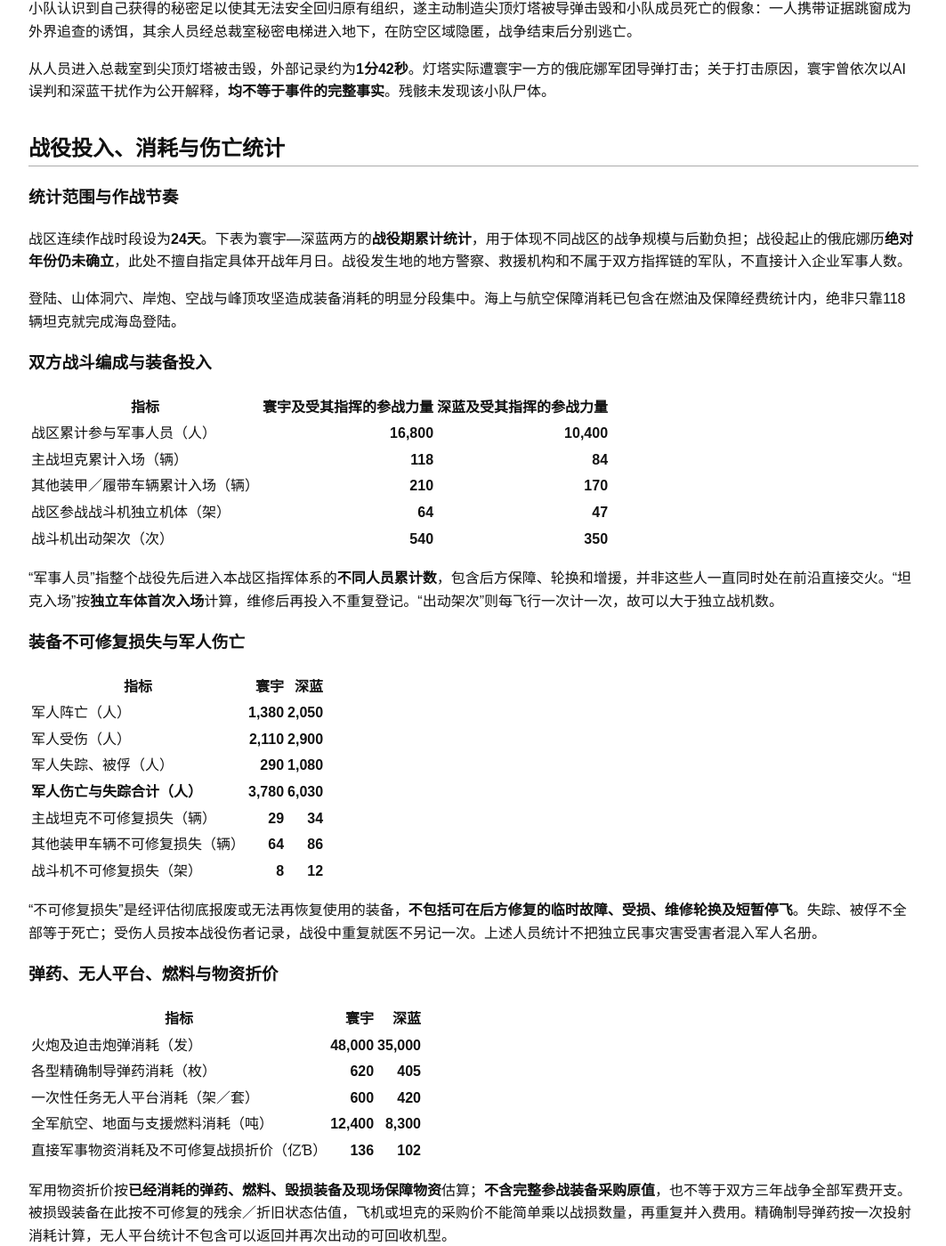
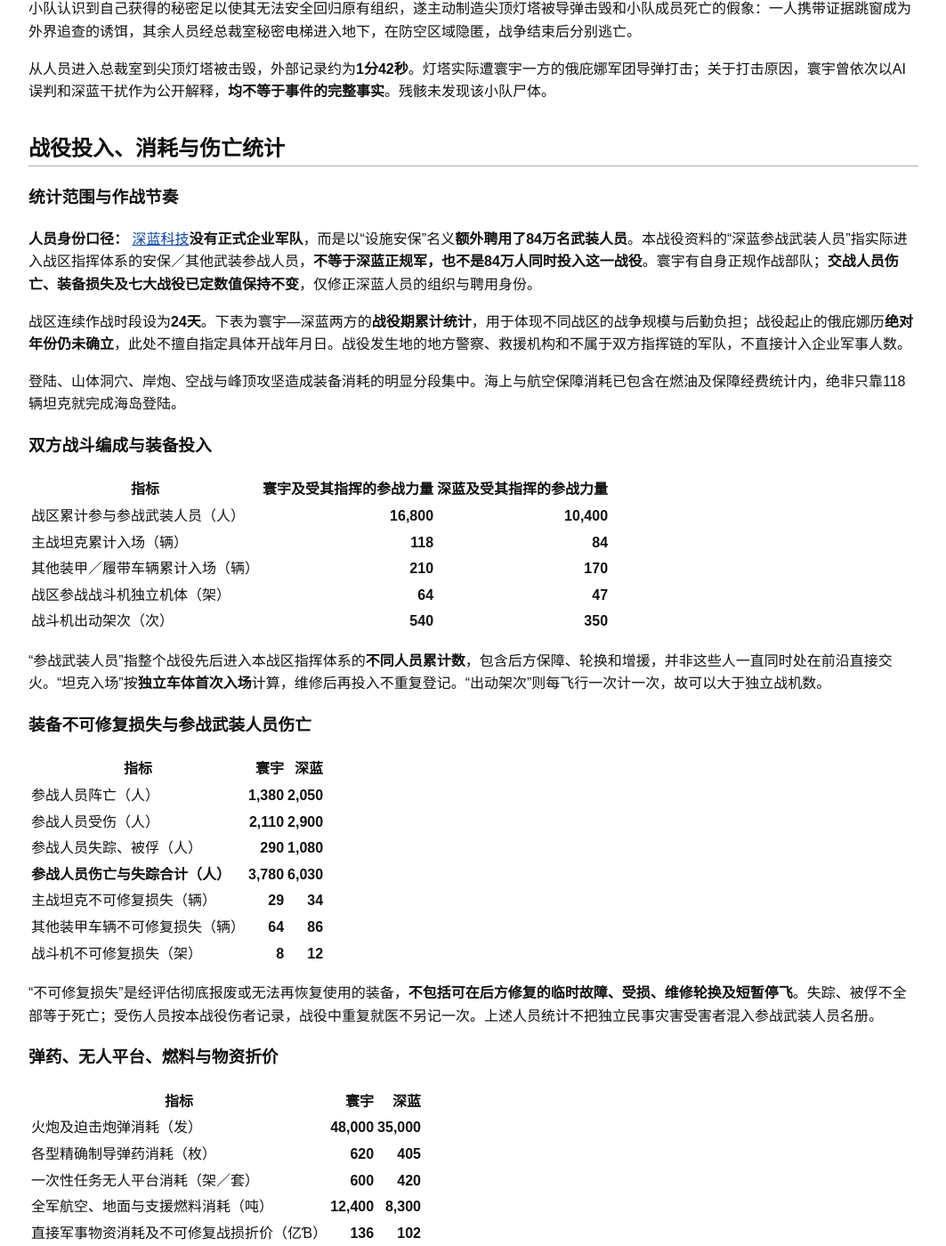
Before and after one commit to xdd44894-hub/orbina-encyclopedia, a Jekyll site: the page built from _articles/article-389.md, in a window 1280 px wide and 1400 px high, scrolled down 1011 px. Shown: the whole window at 89% size, without its empty margins (108-1171 px from the left). Built offline with Jekyll 4.4.1, drawn with Linux system fonts in a browser that asks for light colours; some of the changed text lies outside the part shown.

Commit message:
全球攻势战役校正：深蓝无正式军队，84万设施安保为聘用武装、战役数值保持不变

```diff
--- a/_articles/article-389.md
+++ b/_articles/article-389.md
@@ -8,7 +8,7 @@ ai_search: true
 
 ## 战区与交战目标
 
-碎洋旧军事基地曾经承担公司战争时期的军事用途。全球攻势期间，深蓝在其周边部署**约8,000名军人**，基地内包含海岸工事、山体洞穴、防空区域和被称为“尖顶灯塔”的高层设施。
+碎洋旧军事基地曾经承担公司战争时期的军事用途。全球攻势期间，深蓝在其周边部署**约8,000名武装安保参战人员**，基地内包含海岸工事、山体洞穴、防空区域和被称为“尖顶灯塔”的高层设施。
 
 寰宇宣称深蓝在旧基地内秘密研制气象武器；深蓝则宣称这里是普通气象监测与军事驻防地点，指控寰宇觊觎战略位置。**深蓝曾在更早的“风暴眼”行动中实际使用A1104气象武器**，但这并不意味着外界在“攀登”开始时已掌握充分公开证据。
 
@@ -23,7 +23,7 @@ ai_search: true
 | **山谷攀升** | 寰宇沿山谷、高地与通道逐步接近上部设施 |
 | **顶峰决战** | 战斗集中于尖顶灯塔及周边最后防区 |
 
-作战最终使寰宇控制基地主要军事节点，深蓝守军失去持续守住该基地的能力。**约8,000人是基地驻军规模，不是被歼灭人数**。
+作战最终使寰宇控制基地主要军事节点，深蓝驻防武装失去持续守住该基地的能力。**约8,000人是基地初始武装驻防规模，不是被歼灭人数**。
 
 ## 尖顶灯塔与“利剑”小队
 
@@ -37,6 +37,8 @@ ai_search: true
 
 ### 统计范围与作战节奏
 
+**人员身份口径：** [深蓝科技]({{ '/articles/article-040/' | relative_url }})**没有正式企业军队**，而是以“设施安保”名义**额外聘用了84万名武装人员**。本战役资料的“深蓝参战武装人员”指实际进入战区指挥体系的安保／其他武装参战人员，**不等于深蓝正规军，也不是84万人同时投入这一战役**。寰宇有自身正规作战部队；**交战人员伤亡、装备损失及七大战役已定数值保持不变**，仅修正深蓝人员的组织与聘用身份。
+
 战区连续作战时段设为**24天**。下表为寰宇—深蓝两方的**战役期累计统计**，用于体现不同战区的战争规模与后勤负担；战役起止的俄庇娜历**绝对年份仍未确立**，此处不擅自指定具体开战年月日。战役发生地的地方警察、救援机构和不属于双方指挥链的军队，不直接计入企业军事人数。
 
 登陆、山体洞穴、岸炮、空战与峰顶攻坚造成装备消耗的明显分段集中。海上与航空保障消耗已包含在燃油及保障经费统计内，绝非只靠118辆坦克就完成海岛登陆。
@@ -45,27 +47,27 @@ ai_search: true
 
 | 指标 | 寰宇及受其指挥的参战力量 | 深蓝及受其指挥的参战力量 |
 | --- | ---: | ---: |
-| 战区累计参与军事人员（人） | **16,800** | **10,400** |
+| 战区累计参与参战武装人员（人） | **16,800** | **10,400** |
 | 主战坦克累计入场（辆） | **118** | **84** |
 | 其他装甲／履带车辆累计入场（辆） | **210** | **170** |
 | 战区参战战斗机独立机体（架） | **64** | **47** |
 | 战斗机出动架次（次） | **540** | **350** |
 
-“军事人员”指整个战役先后进入本战区指挥体系的**不同人员累计数**，包含后方保障、轮换和增援，并非这些人一直同时处在前沿直接交火。“坦克入场”按**独立车体首次入场**计算，维修后再投入不重复登记。“出动架次”则每飞行一次计一次，故可以大于独立战机数。
+“参战武装人员”指整个战役先后进入本战区指挥体系的**不同人员累计数**，包含后方保障、轮换和增援，并非这些人一直同时处在前沿直接交火。“坦克入场”按**独立车体首次入场**计算，维修后再投入不重复登记。“出动架次”则每飞行一次计一次，故可以大于独立战机数。
 
-### 装备不可修复损失与军人伤亡
+### 装备不可修复损失与参战武装人员伤亡
 
 | 指标 | 寰宇 | 深蓝 |
 | --- | ---: | ---: |
-| 军人阵亡（人） | **1,380** | **2,050** |
-| 军人受伤（人） | **2,110** | **2,900** |
-| 军人失踪、被俘（人） | **290** | **1,080** |
-| **军人伤亡与失踪合计（人）** | **3,780** | **6,030** |
+| 参战人员阵亡（人） | **1,380** | **2,050** |
+| 参战人员受伤（人） | **2,110** | **2,900** |
+| 参战人员失踪、被俘（人） | **290** | **1,080** |
+| **参战人员伤亡与失踪合计（人）** | **3,780** | **6,030** |
 | 主战坦克不可修复损失（辆） | **29** | **34** |
 | 其他装甲车辆不可修复损失（辆） | **64** | **86** |
 | 战斗机不可修复损失（架） | **8** | **12** |
 
-“不可修复损失”是经评估彻底报废或无法再恢复使用的装备，**不包括可在后方修复的临时故障、受损、维修轮换及短暂停飞**。失踪、被俘不全部等于死亡；受伤人员按本战役伤者记录，战役中重复就医不另记一次。上述人员统计不把独立民事灾害受害者混入军人名册。
+“不可修复损失”是经评估彻底报废或无法再恢复使用的装备，**不包括可在后方修复的临时故障、受损、维修轮换及短暂停飞**。失踪、被俘不全部等于死亡；受伤人员按本战役伤者记录，战役中重复就医不另记一次。上述人员统计不把独立民事灾害受害者混入参战武装人员名册。
 
 ### 弹药、无人平台、燃料与物资折价
 
@@ -94,7 +96,7 @@ ai_search: true
 
 ### 既定事件与统计口径校正
 
-既定的**约8,000名深蓝基地驻军**是战役开始时的守备规模；战区累计登记10,400名深蓝军事人员包括后续进入的约2,400名增援与外围支援，不能将其误写为基地最初就驻有10,400人。深蓝1,080名失踪或被俘人员不等同死亡。**“利剑”小队伪造阵亡**，不计入实际战死数字；尖顶灯塔遭到的导弹打击包含在精确制导弹药消耗中。
+既定的**约8,000名深蓝基地武装驻防人员**是战役开始时的守备规模；战区累计登记10,400名深蓝参战武装人员包括后续进入的约2,400名增援与外围支援，不能将其误写为基地最初就驻有10,400人。深蓝1,080名失踪或被俘人员不等同死亡。**“利剑”小队伪造阵亡**，不计入实际战死数字；尖顶灯塔遭到的导弹打击包含在精确制导弹药消耗中。
 
 
 ## 战役结果
```
